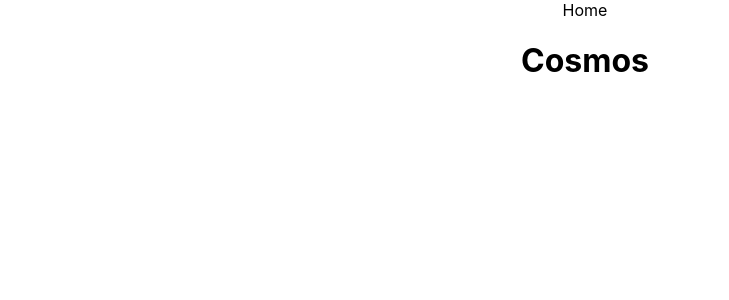
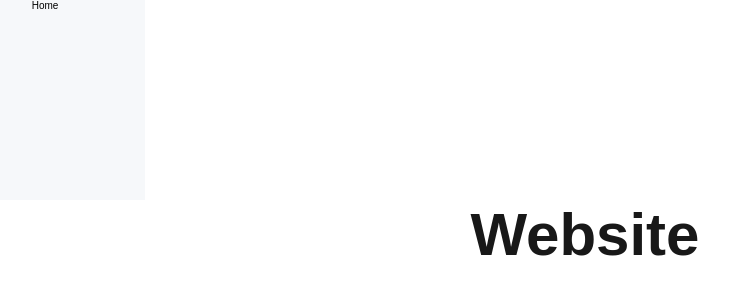
Before and after one commit to abinash0013/cosmos, a React (Create React App) app: page / in a window 1280 px wide. Shown: the top 300 px of the page, without its empty margins (55-784 px from the left). Built offline with nearby package versions, Linux system fonts and the light colour scheme.

Commit message:
Worked on styled component 26Sep

```diff
--- a/package.json
+++ b/package.json
@@ -10,6 +10,7 @@
     "react-dom": "^18.2.0",
     "react-router-dom": "^6.4.1",
     "react-scripts": "5.0.1",
+    "styled-components": "^5.3.5",
     "web-vitals": "^2.1.4"
   },
   "scripts": {
--- a/src/App.js
+++ b/src/App.js
@@ -1,5 +1,5 @@
 import "./App.css";
-import { BrowserRouter as Router, Routes, Route, Form } from "react-router-dom";
+import { BrowserRouter as Router, Routes, Route } from "react-router-dom";
 
 // :::::::::::::::::::::::::::::::::::::::::::::::::::::::::::::::::::::::::::: pages
 import Home from "./Home";
@@ -10,10 +10,39 @@ import Error from "./Error";
 import SingleProduct from "./SingleProduct";
 import Cart from "./Cart";
 
+// :::::::::::::::::::::::::::::::::::::::::::::::::::::::::::::::::::::::::::: style
+import { GlobalStyle } from "./GlobalStyle";
+import { ThemeProvider } from "styled-components";
+
 function App() {
+    const theme = {
+        colors: {
+            heading: "rgba(24 24 24)",
+            text: "rgba(29,29,29,.8)",
+            white: "fff",
+            black: "#212529",
+            helper: "#8490ff",
+
+            bg: "#F6F8FA",
+            footer_bg: "0a1435",
+            btn: "rgba(98.64,243)",
+            border: "rgba(98,84,243,0.5)",
+            hr: "#fff",
+            gradient:
+                "Linear-gradient(0deg, (rgb(132 144 255) 0%, rgb(98 189 252) 100%)",
+            shadow: "rgba(0,0,0,0.02) 0px 1px 3px 0px, rgba(27,31,35,0.15) 0px 0px 0px 1px",
+            shadowSupport: "rgba(0,0,0,0.16) 0px 1px 4px",
+        },
+        media: {
+            mobile: "768px",
+            tab: "998px",
+        },
+    };
     return (
         <div className="App">
+            <ThemeProvider theme={theme}>
                 <Router>
+                    <GlobalStyle />
                     <Routes>
                         <Route path="/" element={<Home />} />
                         <Route path="/about" element={<About />} />
@@ -27,7 +56,8 @@ function App() {
                         <Route path="*" element={<Error />} />
                     </Routes>
                 </Router>
-            <h1>Cosmos</h1>
+            </ThemeProvider>
+            <h1>Website</h1>
         </div>
     );
 }
--- /dev/null
+++ b/src/GlobalStyle.js
@@ -0,0 +1,148 @@
+import { createGlobalStyle } from "styled-components";
+
+export const GlobalStyle = createGlobalStyle`
+* {
+  margin: 0;
+  padding: 0;
+  box-sizing: border-box;
+  font-family: "Work Sans", sans-serif;
+}
+html {
+  font-size: 62.5%;
+  /* scroll-behavior: smooth; */
+  /* 1rem = 10px */
+  overflow-x: hidden;
+}
+body {
+  overflow-x: hidden;
+   scrollbar-color: rgb(98 84 243);
+    scrollbar-width: thin;
+}
+body::-webkit-scrollbar {
+  width: 1.5rem;
+}
+body::-webkit-scrollbar-track {
+   background-color: rgb(24 24 29);
+}
+body::-webkit-scrollbar-thumb {
+
+  background: #fff;
+    border: 5px solid transparent;
+    border-radius: 9px;
+    background-clip: content-box;
+}
+h1,
+h2,
+h3,
+h4 {
+   font-family: "Work Sans", sans-serif;
+}
+h1 {
+  color: ${({ theme }) => theme.colors.heading};
+  font-size: 6rem;
+  font-weight: 900;
+}
+ h2 {
+   color: ${({ theme }) => theme.colors.heading};
+   font-size: 4.4rem;
+   font-weight: 300;
+   white-space: normal;
+
+  }
+h3 {
+  font-size: 1.8rem;
+  font-weight: 400;
+}
+p, button {
+  color: ${({ theme }) => theme.colors.text};
+  font-size: 1.65rem;
+  line-height: 1.5;
+  font-weight:400;
+}
+a {
+  text-decoration: none;
+}
+li {
+  list-style: none;
+}
+${"" /* resuable code section  */}
+.container {
+  max-width: 120rem;
+  margin: 0 auto;
+}
+.grid {
+  display: grid;
+  gap: 9rem;
+}
+.grid-two-column {
+  grid-template-columns: repeat(2, 1fr);
+}
+.grid-three-column {
+  grid-template-columns: repeat(3, 1fr);
+}
+.grid-four-column{
+   grid-template-columns: 1fr 1.2fr .5fr .8fr ;
+}
+.grid-five-column{
+  grid-template-columns: repeat(5, 1fr);
+}
+  .common-heading {
+      font-size: 3.8rem;
+      font-weight: 600;
+      margin-bottom: 6rem;
+      text-transform: capitalize;
+    }
+     .intro-data {
+      margin-bottom: 0;
+      text-transform: uppercase;
+      color: #5138ee;
+    }
+   .caption {
+      position: absolute;
+      top: 15%;
+      right: 10%;
+      text-transform: uppercase;
+      background-color: ${({ theme }) => theme.colors.bg};
+      color: ${({ theme }) => theme.colors.helper};
+      padding: 0.8rem 2rem;
+      font-size: 1.2rem;
+      border-radius: 2rem;
+    }
+input, textarea{
+    max-width: 50rem;
+    color: ${({ theme }) => theme.colors.black};
+    padding: 1.6rem 2.4rem;
+    border: 1px solid ${({ theme }) => theme.colors.border};
+    text-transform: uppercase;
+   box-shadow: ${({ theme }) => theme.colors.shadowSupport};
+}
+    input[type="submit"]{
+    max-width: 16rem;
+    margin-top: 2rem;
+    background-color: ${({ theme }) => theme.colors.btn};
+    color: ${({ theme }) => theme.colors.white};
+    padding: 1.4rem 2.2rem;
+    border-style: solid;
+    border-width: .1rem;
+    text-transform: uppercase;
+    font-size: 1.8rem;
+    cursor: pointer;
+    }
+@media (max-width: ${({ theme }) => theme.media.tab}) {
+    .container {
+    max-width: 130rem;
+    padding: 0 3.2rem;
+  }
+  }
+   @media (max-width: ${({ theme }) => theme.media.mobile}) {
+       html {
+      font-size: 50%;
+    }
+.grid{
+  gap: 3.2rem;
+}
+      .grid-two-column , .grid-three-column, .grid-four-column{
+          grid-template-columns: 1fr;
+        }
+    }
+`;
--- a/src/Home.js
+++ b/src/Home.js
@@ -1,7 +1,13 @@
 import React from "react";
+import styled from "styled-components";
 
 const Home = () => {
-    return <div>Home</div>;
+    return <Wrapper className="test">Home</Wrapper>;
 };
 
+const Wrapper = styled.section`
+    background-color: ${({ theme }) => theme.colors.bg};
+    width: 20rem;
+    height: 20rem;
+`;
 export default Home;
```
Also changed, not shown: 1 other file (tests, documents, lock files or other folders). Lines whose indentation alone changed are shown as unchanged.
